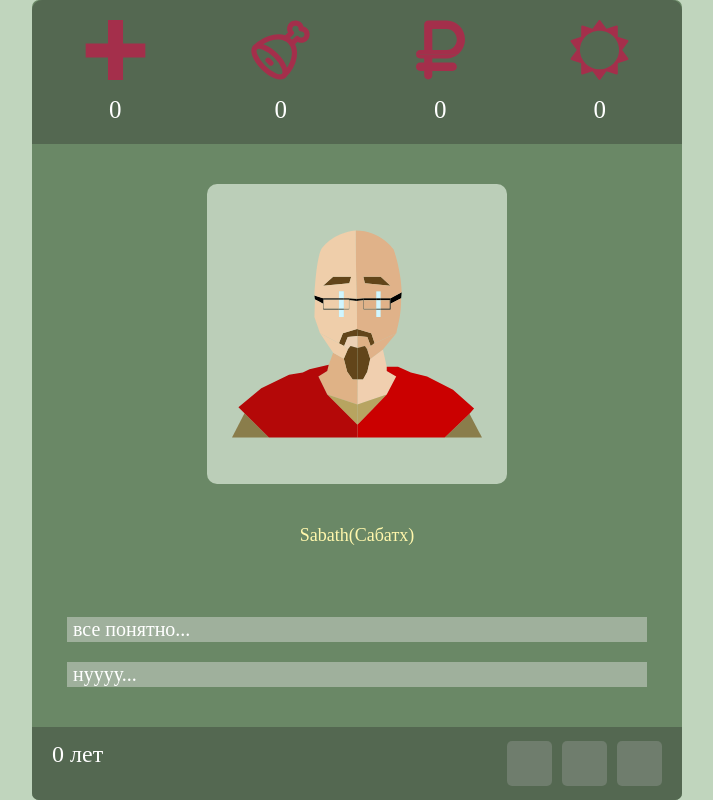
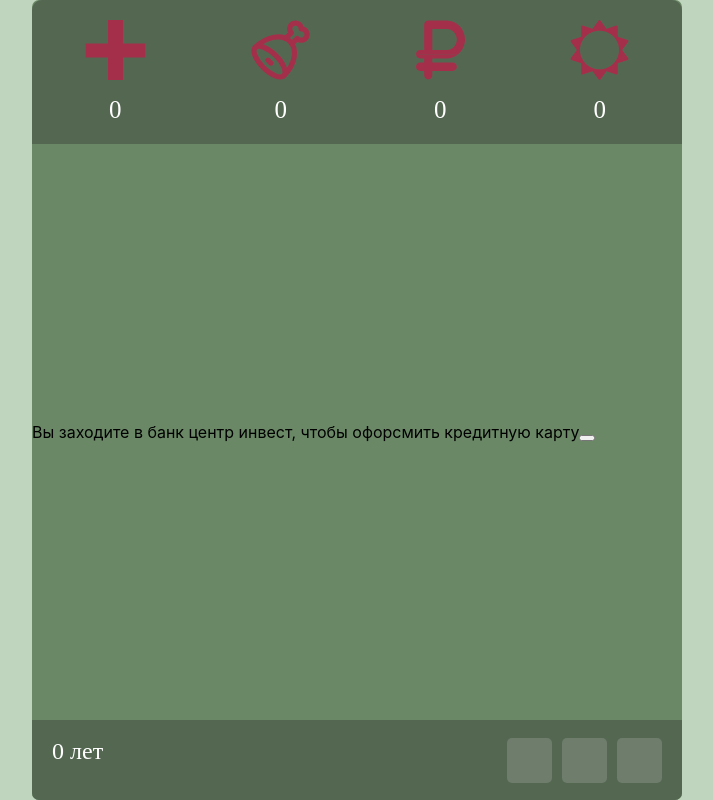
Before and after one commit to GregStukunov/centrinvestHack, a React (Create React App) app in the folder my-app/: page /game in a window 1280 px wide. Shown: the whole page, without its empty margins (283-996 px from the left). Built offline with nearby package versions, Linux system fonts and the light colour scheme; no server answers; the database is empty.

Commit message:
education system small lore

```diff
--- a/my-app/src/pages/GamePage/components/characteristics/characteristics.tsx
+++ b/my-app/src/pages/GamePage/components/characteristics/characteristics.tsx
@@ -1,26 +1,40 @@
-import React from 'react'
-import styles from './characteristics.module.scss'
-import cn from 'classnames'
+import React from "react";
+import styles from "./characteristics.module.scss";
+import cn from "classnames";
 
-import healthImg from '../../../../assets/images/Health.svg'
-import hungerImg from '../../../../assets/images/Hunger.svg'
-import moneyImg from '../../../../assets/images/Money.svg'
-import happinessImg from '../../../../assets/images/Happiness.svg'
-
+import healthImg from "../../../../assets/images/Health.svg";
+import hungerImg from "../../../../assets/images/Hunger.svg";
+import moneyImg from "../../../../assets/images/Money.svg";
+import happinessImg from "../../../../assets/images/Happiness.svg";
 
 type Props = {
-    health: number
-    hunger: number
-    money: number
-    happiness: number
-}
+  health: number;
+  hunger: number;
+  money: number;
+  happiness: number;
+};
 
-const Characteristics = ({health, hunger, money, happiness}: Props) => {
-
-   const healthTheme = cn({ [styles.red]: health <= 40, [styles.yellow]:  health <= 70, [styles.green]: health <= 100 });
-   const hungerTheme = cn({ [styles.red]: hunger <= 40, [styles.yellow]:  hunger <= 70, [styles.green]: hunger <= 100 });
-   const moneyTheme = cn({ [styles.red]: money <= 40, [styles.yellow]:  money <= 70, [styles.green]: money <= 100 });
-   const happinessTheme = cn({ [styles.red]: happiness <= 40, [styles.yellow]:  happiness <= 70, [styles.green]: happiness <= 100 });
+const Characteristics = ({ health, hunger, money, happiness }: Props) => {
+  const healthTheme = cn({
+    [styles.red]: health <= 40,
+    [styles.yellow]: health <= 70,
+    [styles.green]: health <= 100,
+  });
+  const hungerTheme = cn({
+    [styles.red]: hunger <= 40,
+    [styles.yellow]: hunger <= 70,
+    [styles.green]: hunger <= 100,
+  });
+  const moneyTheme = cn({
+    [styles.red]: money <= 40,
+    [styles.yellow]: money <= 70,
+    [styles.green]: money <= 100,
+  });
+  const happinessTheme = cn({
+    [styles.red]: happiness <= 40,
+    [styles.yellow]: happiness <= 70,
+    [styles.green]: happiness <= 100,
+  });
 
   return (
     <div className={styles.characteristics}>
@@ -30,20 +44,20 @@ const Characteristics = ({health, hunger, money, happiness}: Props) => {
           <div>{health}</div>
         </div>
         <div className={styles.characteristics_item}>
-                <img src={hungerImg} alt="" className={hungerTheme}/>
+          <img src={hungerImg} alt="" className={hungerTheme} />
           <div>{hunger}</div>
         </div>
         <div className={styles.characteristics_item}>
-                <img src={moneyImg} alt="" className={moneyTheme}/>
+          <img src={moneyImg} alt="" className={moneyTheme} />
           <div>{money}</div>
         </div>
         <div className={styles.characteristics_item}>
-                <img src={happinessImg} alt="" className={happinessTheme}/>
+          <img src={happinessImg} alt="" className={happinessTheme} />
           <div>{happiness}</div>
         </div>
       </div>
     </div>
-  )
-}
+  );
+};
 
-export default Characteristics
+export default Characteristics;
--- /dev/null
+++ b/my-app/src/pages/GamePage/components/education/education.tsx
@@ -0,0 +1,32 @@
+import { useState } from "react";
+
+type EducationComponentProps = {
+  LastPage: JSX.Element;
+};
+
+export const EducationComponent = (props: EducationComponentProps) => {
+  const { LastPage } = props;
+
+  const [currentPage, setCurrentPage] = useState<number>(0);
+  const arrayOfEducationReplics = [
+    "Вы заходите в банк центр инвест, чтобы офорсмить кредитную карту",
+    "Берете талон и садитесь на мягкий, приятный диван, ожидая свою очередь",
+    "Через некоторое время вы замечаете как к вам приближается безволосый мужчина средних лет",
+    "Подойдя к вам он улыбается и произносит бархатным, слегка хриплым голосом",
+  ];
+  const customHandler = () => {
+    setCurrentPage(currentPage + 1);
+  };
+
+  return (
+    <div>
+      {currentPage <= arrayOfEducationReplics.length - 1 && (
+        <div>
+          {arrayOfEducationReplics[currentPage]}
+          <button onClick={customHandler} />
+        </div>
+      )}
+      {currentPage === arrayOfEducationReplics.length - 1 && LastPage}
+    </div>
+  );
+};
--- a/my-app/src/pages/GamePage/game-page.jsx
+++ b/my-app/src/pages/GamePage/game-page.jsx
@@ -1,4 +1,4 @@
-import { FC, useEffect, useState } from "react";
+import { useEffect, useState } from "react";
 import { createClient } from "@supabase/supabase-js";
 
 import Sabath from "../../assets/images/characters/sabath.svg";
@@ -11,13 +11,15 @@ import styles from "./game-page.module.scss";
 import { mainStore } from "../../store/main-store";
 import Characteristics from "./components/characteristics/characteristics";
 
+import { EducationComponent } from "./components/education/education";
+
 const supabase = createClient(
   "https://mnumahwmrmdklgvvmtlf.supabase.co/",
   "eyJhbGciOiJIUzI1NiIsInR5cCI6IkpXVCJ9.eyJpc3MiOiJzdXBhYmFzZSIsInJlZiI6Im1udW1haHdtcm1ka2xndnZtdGxmIiwicm9sZSI6ImFub24iLCJpYXQiOjE2NjYzNjA0MzYsImV4cCI6MTk4MTkzNjQzNn0.P4BIRTYA51C2ikll17z7Ju9RfvQoERwZLTV3xa78yT8"
 );
 
 const icons = {
-  sergay: { name: "Sabath(Сабатх)", path: Sabath },
+  sergay: { name: "Неизвестный", path: Sabath },
   van: { name: "Ван ДаркХолм", path: Dungeon },
   decan: { name: "Декан", path: Dickan },
   bank_employee: { name: "Сотрудник Банка", path: Employee },
@@ -123,6 +125,22 @@ export const GamePage = () => {
     setCurrQuest(currQuest + 1);
   };
 
+  const education = (
+    <div className={styles.question}>
+      <div className={styles.iconWrap}>
+        <img src={icons.sergay.path} className={styles.icon} />
+      </div>
+      <div className={styles.name}>{icons.sergay.name}</div>
+      <div className={styles.question_wrapper}>
+        <div className={styles.skip_question}>{}</div>
+        <div className={styles.buttons}>
+          <button onClick={endTraining}>{skipTraining.answer1}</button>
+          <button onClick={endTraining}>{skipTraining.answer2}</button>
+        </div>
+      </div>
+    </div>
+  );
+
   useEffect(() => {
     const request = async () => {
       const { data, error } = await supabase.from("test").select("*");
@@ -147,21 +165,7 @@ export const GamePage = () => {
             happiness={happiness}
           />
         </div>
-        {training && (
-          <div className={styles.question}>
-            <div className={styles.iconWrap}>
-              <img src={icons.sergay.path} className={styles.icon} />
-            </div>
-            <div className={styles.name}>{icons.sergay.name}</div>
-            <div className={styles.question_wrapper}>
-              <div className={styles.skip_question}>{}</div>
-              <div className={styles.buttons}>
-                <button onClick={endTraining}>{skipTraining.answer1}</button>
-                <button onClick={endTraining}>{skipTraining.answer2}</button>
-              </div>
-            </div>
-          </div>
-        )}
+        {training && <EducationComponent LastPage={education} />}
         {!training && (
           <div className={styles.question}>
             <div className={styles.iconWrap}>
```
Also changed, not shown: my-app/src/pages/GamePage/components/education/education.module.scss (added). Lines whose indentation alone changed are shown as unchanged.
